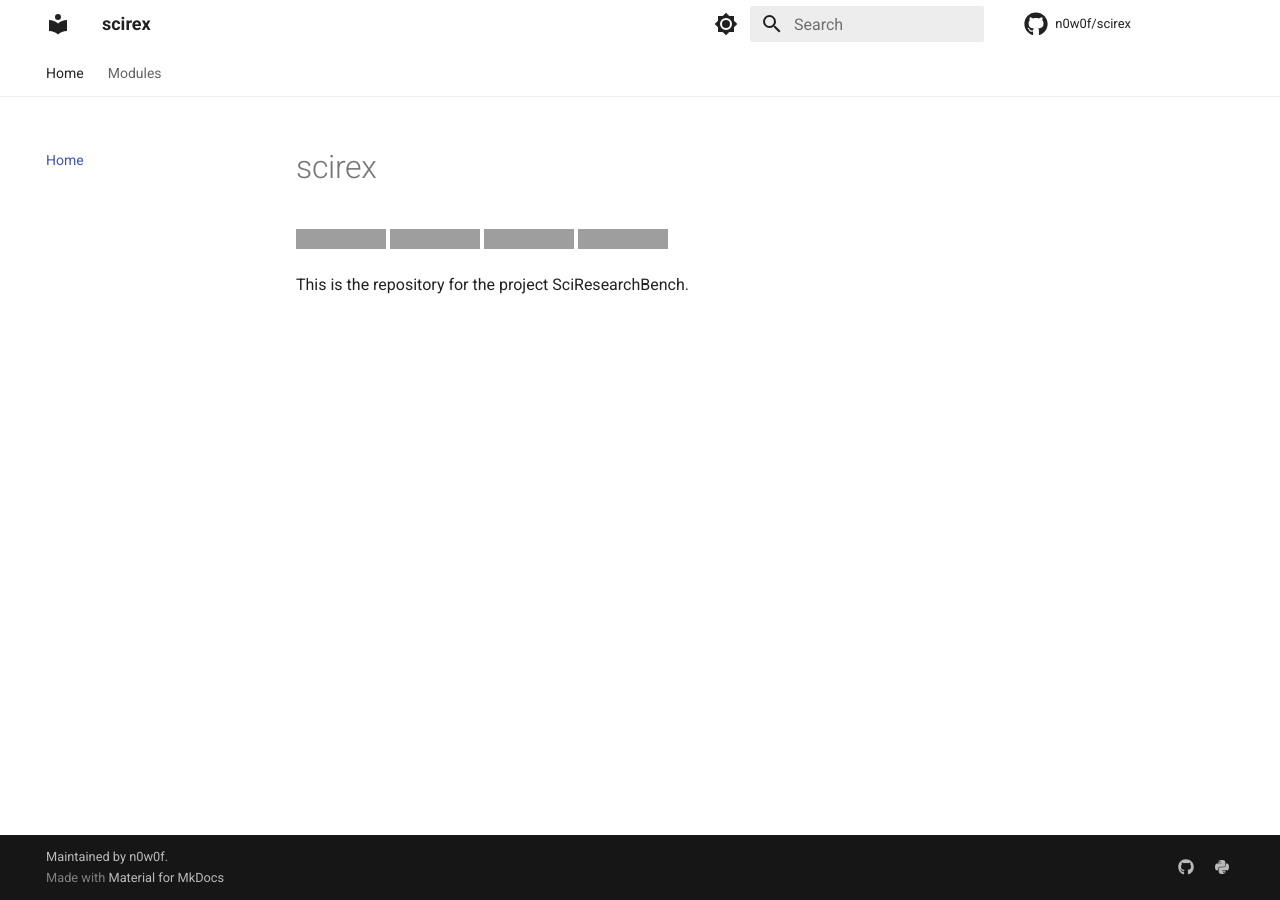
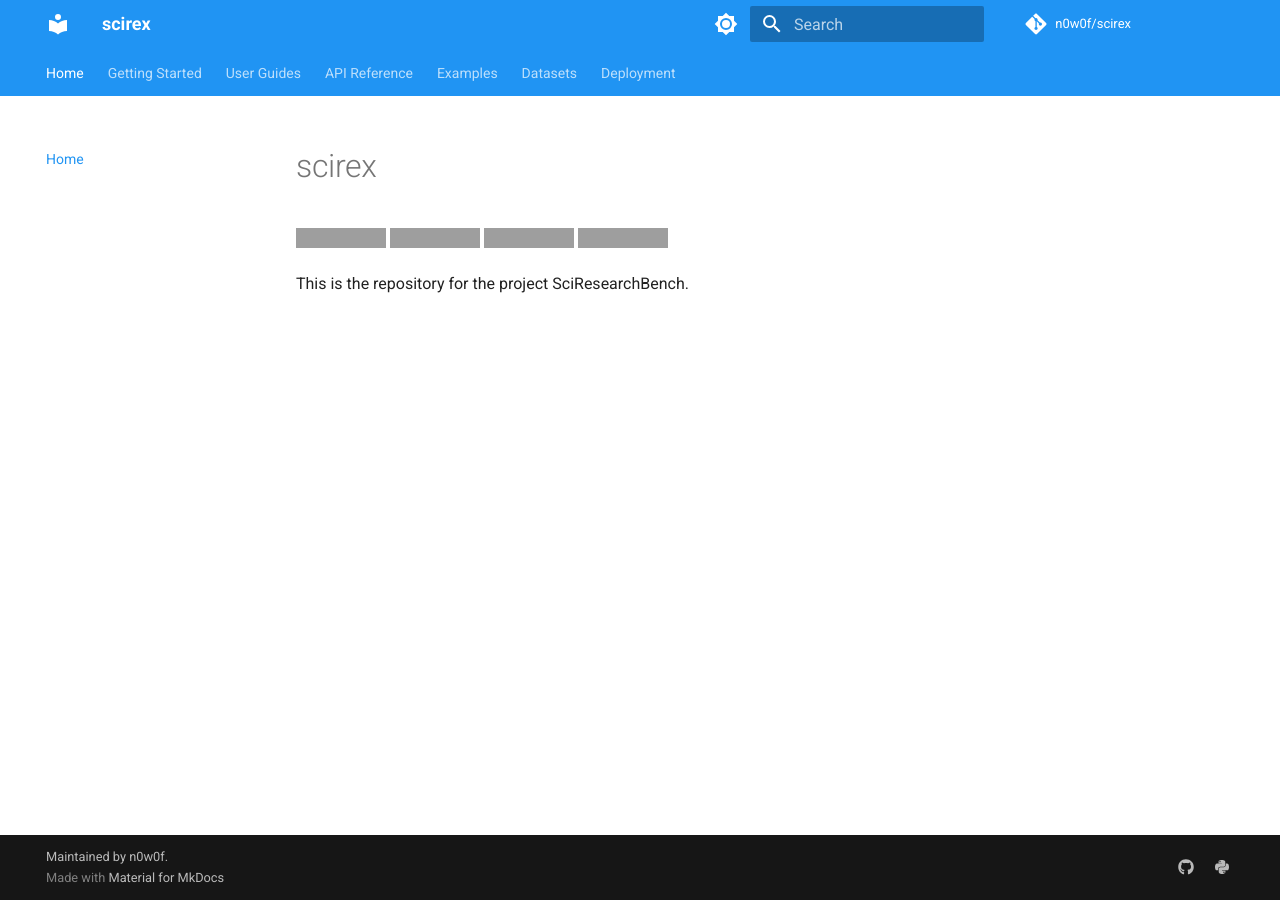
Before and after one commit to n0w0f/scirex, an MkDocs documentation site: the page built from docs/index.md, in a window 1280 px wide. Built offline with MkDocs 1.6.1 and Material for MkDocs 9.7.7, drawn with Linux system fonts in a browser that asks for light colours; comment, search, counter and statistics services are not loaded; the version menu is left out; grey boxes are pictures that could not be loaded.

Commit message:
chore: configure mkdocs

```diff
--- a/mkdocs.yml
+++ b/mkdocs.yml
@@ -9,44 +9,93 @@ copyright: Maintained by <a href="https://n0w0f.com">n0w0f</a>.
 
 nav:
   - Home: index.md
-  - Modules: modules.md
-plugins:
-  - search
-  - mkdocstrings:
-      handlers:
-        python:
-          paths: ["src/scirex"]
+  - Getting Started:
+      - Installation: getting-started/installation.md
+      - Quick Start: getting-started/quickstart.md
+      - First Benchmark: getting-started/first-benchmark.md
+  - User Guides:
+      - Text Benchmarks: guides/text-benchmarks.md
+      - Multimodal Benchmarks: guides/multimodal-benchmarks.md
+      - Custom Datasets: guides/custom-datasets.md
+      - Custom Models: guides/custom-models.md
+      - Advanced Usage: guides/advanced-usage.md
+  - API Reference:
+      - Dataset: api-reference/dataset.md
+      - Model: api-reference/model.md
+      - Benchmark: api-reference/benchmark.md
+      - Task: api-reference/task.md
+      - Prompt: api-reference/prompt.md
+  - Examples:
+      - Chemistry Q&A: examples/chemistry-qa.md
+      - Materials Science: examples/materials-science.md
+      - Biology Images: examples/biology-images.md
+      - Custom Evaluations: examples/custom-evaluations.md
+  - Datasets:
+      - Supported Formats: datasets/supported-formats.md
+      - Creating Datasets: datasets/creating-datasets.md
+      - Data Preprocessing: datasets/data-preprocessing.md
+  - Deployment:
+      - GitHub Actions: deployment/github-actions.md
+      - Docker: deployment/docker.md
+      - Scaling: deployment/scaling.md
+
 theme:
   name: material
-  feature:
-    tabs: true
   palette:
-    - media: "(prefers-color-scheme: light)"
-      scheme: default
-      primary: white
-      accent: deep orange
+    # Palette toggle for light mode
+    - scheme: default
+      primary: blue
+      accent: light blue
       toggle:
         icon: material/brightness-7
         name: Switch to dark mode
-    - media: "(prefers-color-scheme: dark)"
-      scheme: slate
-      primary: black
-      accent: deep orange
+    # Palette toggle for dark mode
+    - scheme: slate
+      primary: blue
+      accent: light blue
       toggle:
         icon: material/brightness-4
         name: Switch to light mode
-  icon:
-    repo: fontawesome/brands/github
+  features:
+    - navigation.tabs
+    - navigation.sections
+    - navigation.expand
+    - navigation.path
+    - navigation.top
+    - search.highlight
+    - search.share
+    - content.code.copy
+    - content.code.annotate
+
+plugins:
+  - search
+  - mermaid2
+
+markdown_extensions:
+  - admonition
+  - pymdownx.details
+  - pymdownx.superfences:
+      custom_fences:
+        - name: mermaid
+          class: mermaid
+          format: !!python/name:pymdownx.superfences.fence_code_format
+  - pymdownx.highlight:
+      anchor_linenums: true
+      line_spans: __span
+      pygments_lang_class: true
+  - pymdownx.inlinehilite
+  - pymdownx.snippets
+  - pymdownx.tabbed:
+      alternate_style: true
+  - tables
+  - toc:
+      permalink: true
 
 extra:
   social:
     - icon: fontawesome/brands/github
-      link: https://github.com/n0w0f/scirex
+      link: https://github.com/your-org/scirex
     - icon: fontawesome/brands/python
-      link: https://pypi.org/project/scirex
-
-markdown_extensions:
-  - toc:
-      permalink: true
-  - pymdownx.arithmatex:
-      generic: true
+      link: https://pypi.org/project/scirex/
+  version:
+    provider: mike
```
